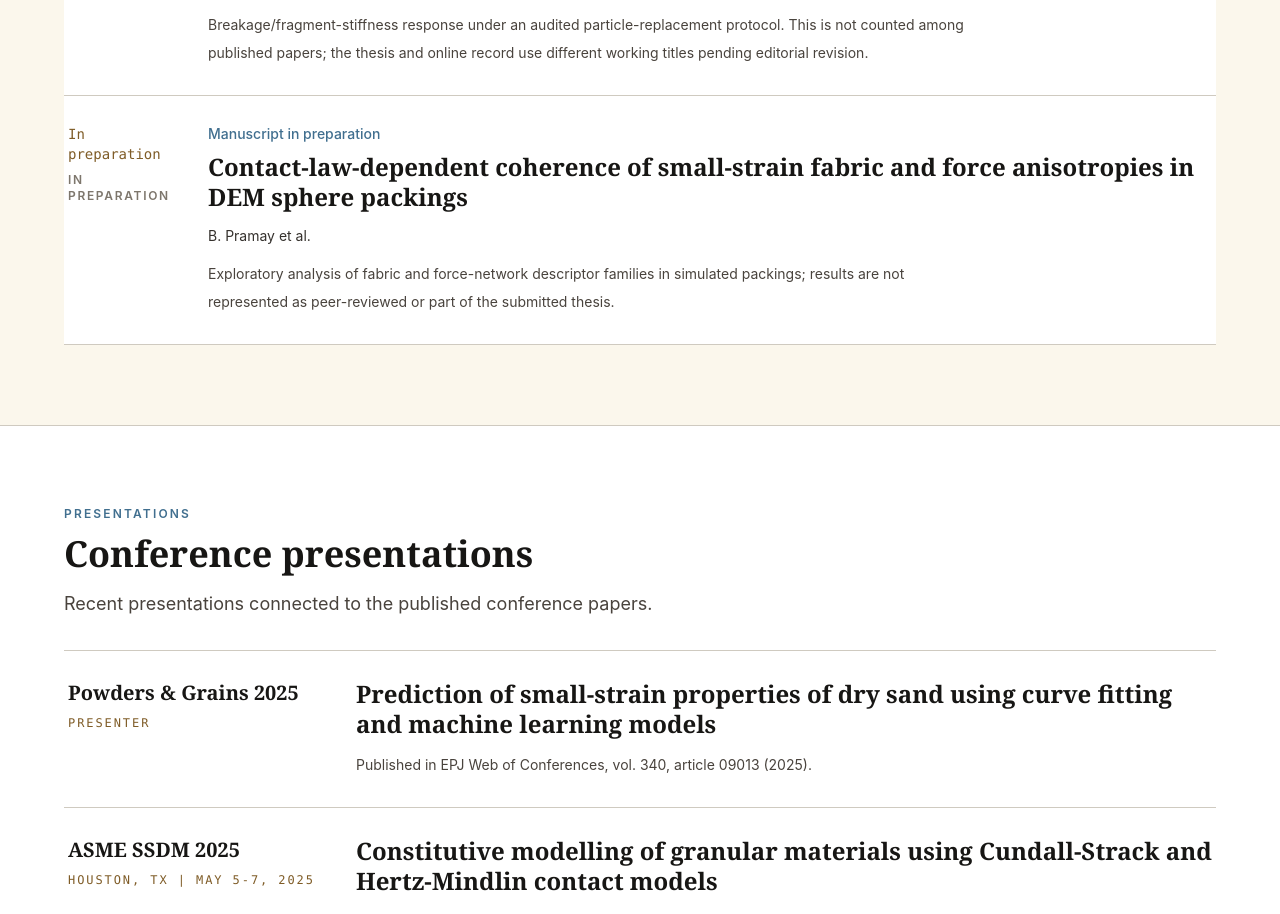
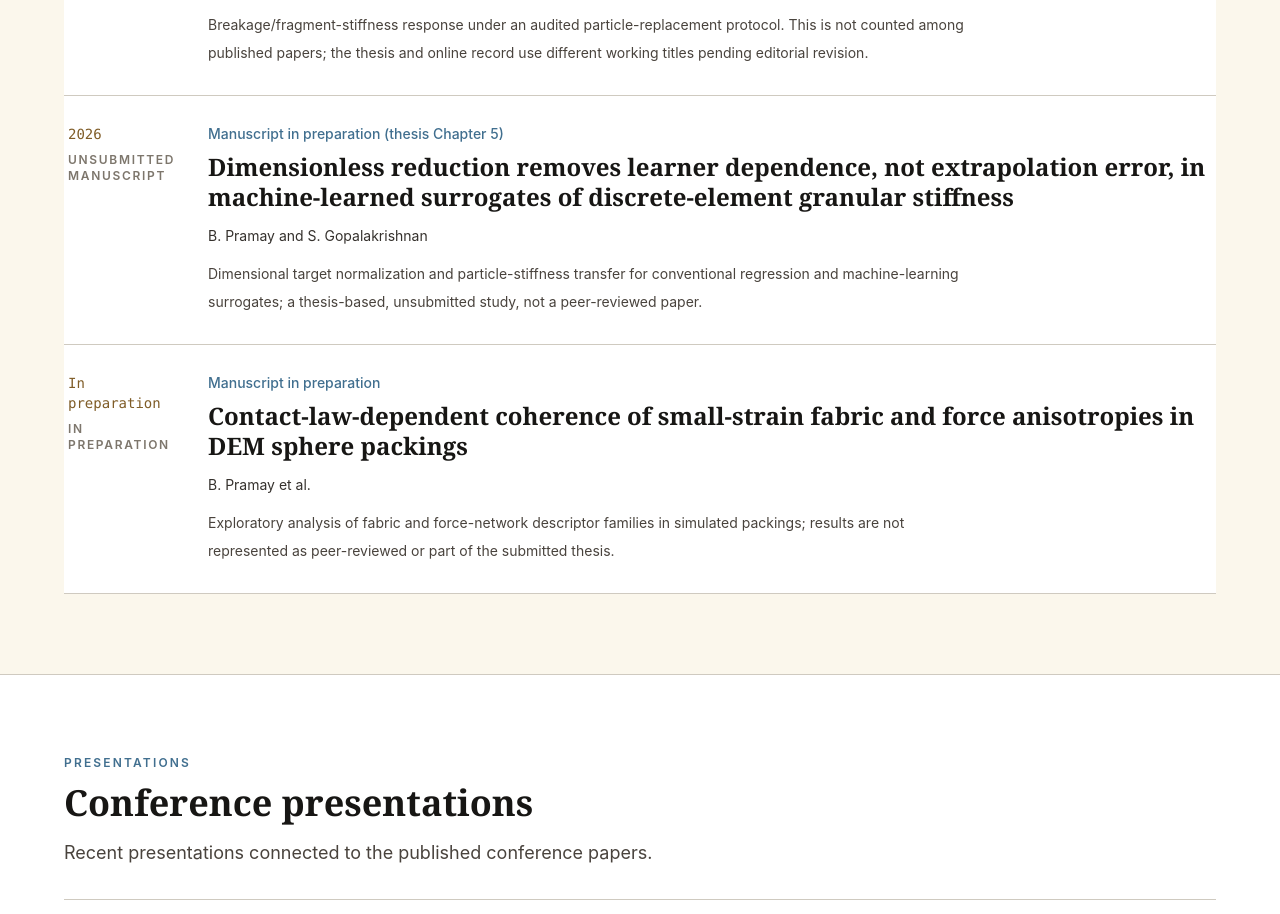
Before and after one commit to pramaybaero-droid/pramaybaero-droid.github.io, a React (Vite) app: page / in a window 1280 px wide. Shown: the part 5060-5974 px from the top of the page. Built offline with nearby package versions, Linux system fonts and the light colour scheme.

Commit message:
List thesis-based dimensionless transfer manuscript with clear unsubmitted status

```diff
--- a/src/data/publications.ts
+++ b/src/data/publications.ts
@@ -120,6 +120,17 @@ export const publications: Publication[] = [
   },
   {
     title:
+      "Dimensionless reduction removes learner dependence, not extrapolation error, in machine-learned surrogates of discrete-element granular stiffness",
+    authors: "B. Pramay and S. Gopalakrishnan",
+    venue: "Manuscript in preparation (thesis Chapter 5)",
+    year: "2026",
+    status: "Unsubmitted manuscript",
+    note:
+      "Dimensional target normalization and particle-stiffness transfer for conventional regression and machine-learning surrogates; a thesis-based, unsubmitted study, not a peer-reviewed paper.",
+    links: []
+  },
+  {
+    title:
       "Contact-law-dependent coherence of small-strain fabric and force anisotropies in DEM sphere packings",
     authors: "B. Pramay et al.",
     venue: "Manuscript in preparation",
```
